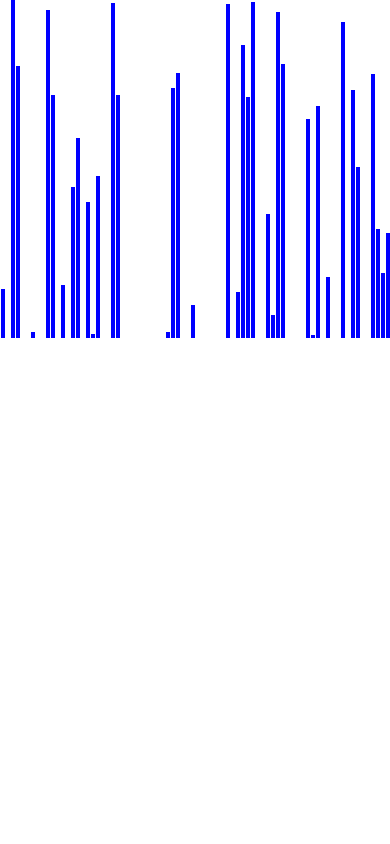
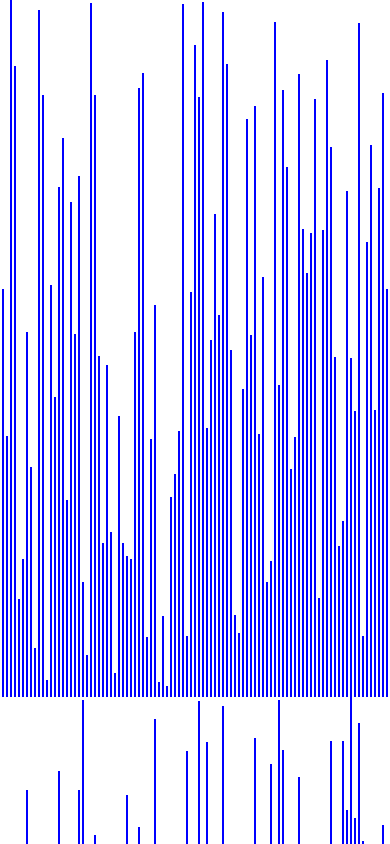
Before and after one commit to fawazm30/SortingVisualizer, a React (Create React App) app: page / in a window 390 px wide. Built offline with nearby package versions, Linux system fonts and the light colour scheme.

Commit message:
16th commit

```diff
--- a/src/SortingVisualizer/SortingVisualizer.css
+++ b/src/SortingVisualizer/SortingVisualizer.css
@@ -5,12 +5,14 @@
     flex-wrap: wrap;
     height: 100vh;
     overflow-x: auto; /* Horizontal scrolling enabled */
+    overflow-y: hidden;
 }
 
 .button-bar {
     margin-top: 10px;
     display: flex;
     justify-content: center;
+    flex-wrap: wrap;
 }
 
 .array-bar {
@@ -18,26 +20,19 @@
     background-color: pink;
     display: inline-block;
     margin: 0 1px;
+    flex-shrink: 0;
 }
 /* For ipad/tablet screens */
 @media (max-width: 900px) {
-    .array-bar {
-        width: 3px;
-        margin: 0 1px;
-    }
     .array-container {
-        height: 60vh;
+        height: 100vh;
         overflow-x: auto;;
     }
 }
 /* For small screens */
 @media (max-width: 600px) {
-    .array-bar {
-        width: 4px;
-        margin: 0 0.5px;
-    }
     .array-container {
-        height: 40vh;
+        height: 100vh;
         overflow-x: auto;
     }
 }
```
